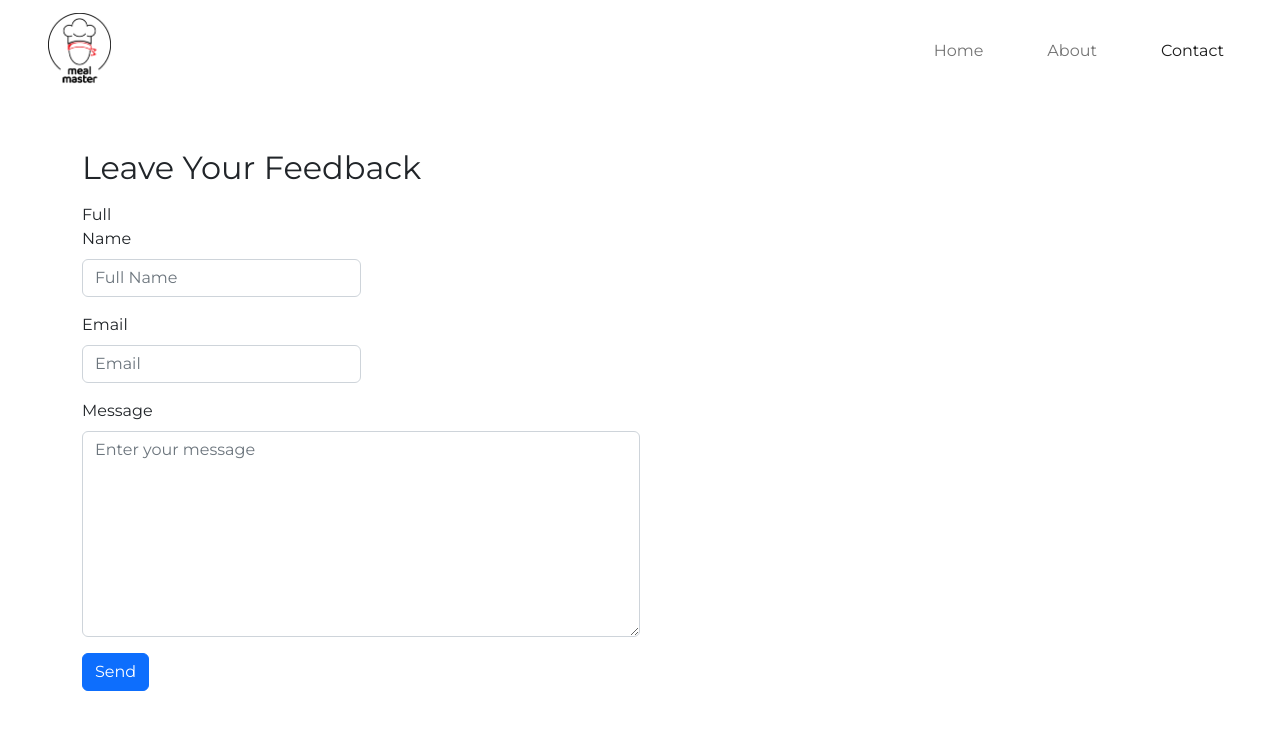
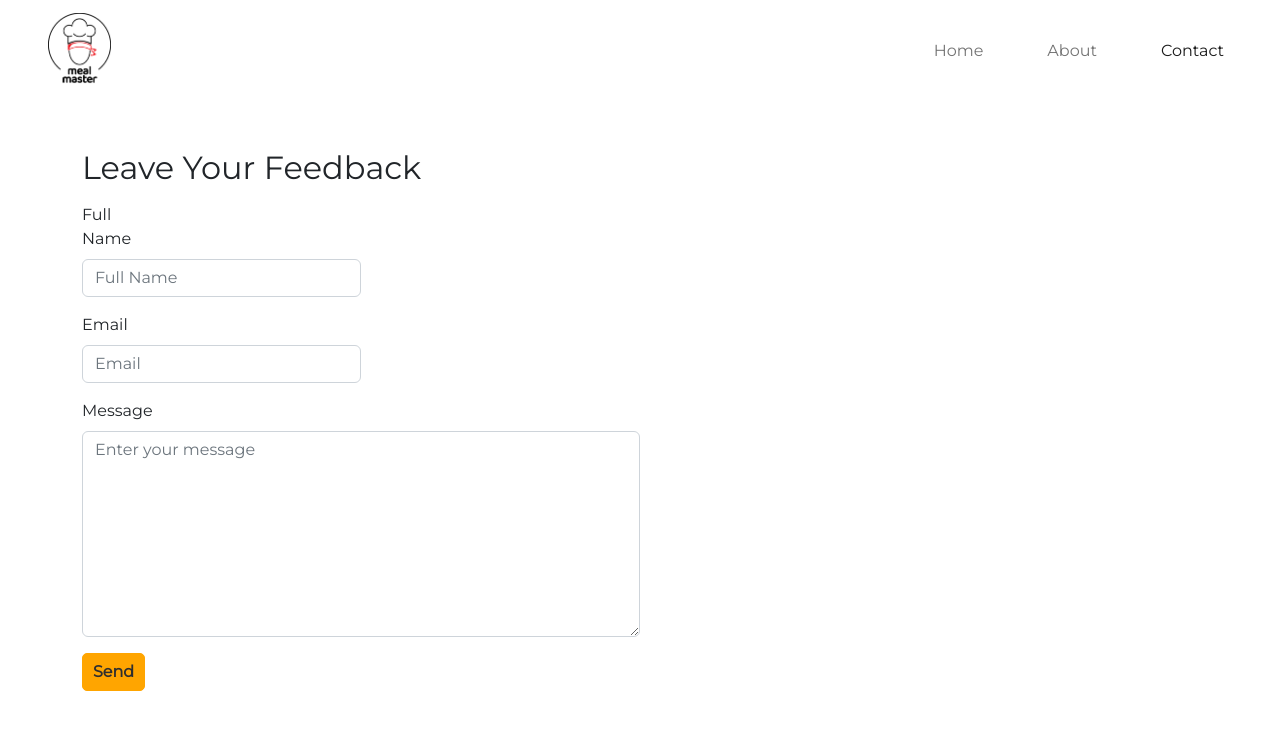
Before and after one commit to jemcap/meal-master, a React (Create React App) app: page /contact in a window 1280 px wide. Shown: the top 730 px of the page. Built offline with nearby package versions, Linux system fonts and the light colour scheme.

Commit message:
Added new design for button

```diff
--- /dev/null
+++ b/src/components/Contact.css
@@ -0,0 +1,3 @@
+.inputBox-btn {
+    margin-left: 0 !important;
+}
--- a/src/components/Contact.js
+++ b/src/components/Contact.js
@@ -1,4 +1,5 @@
 import React from 'react'
+import './Contact.css'
 
 const Contact = () => {
   const [formStatus, setFormStatus] = React.useState('Send')
@@ -35,7 +36,7 @@
           </label>
           <textarea className="form-control" id="message" rows={8} required placeholder="Enter your message"/>
         </div>
-        <button className="btn btn-primary" type="submit">
+        <button className="inputBox-btn" type="submit">
           {formStatus}
         </button>
       </form>
```
